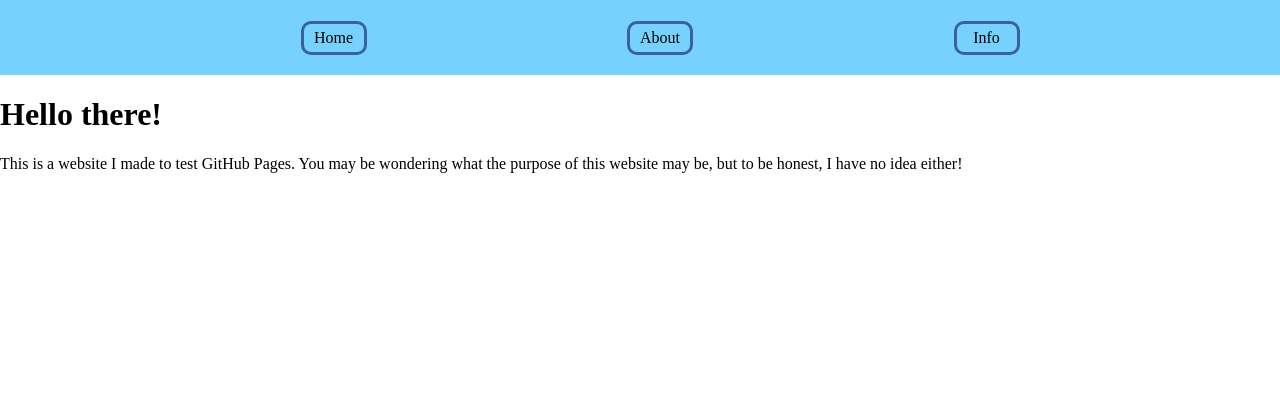
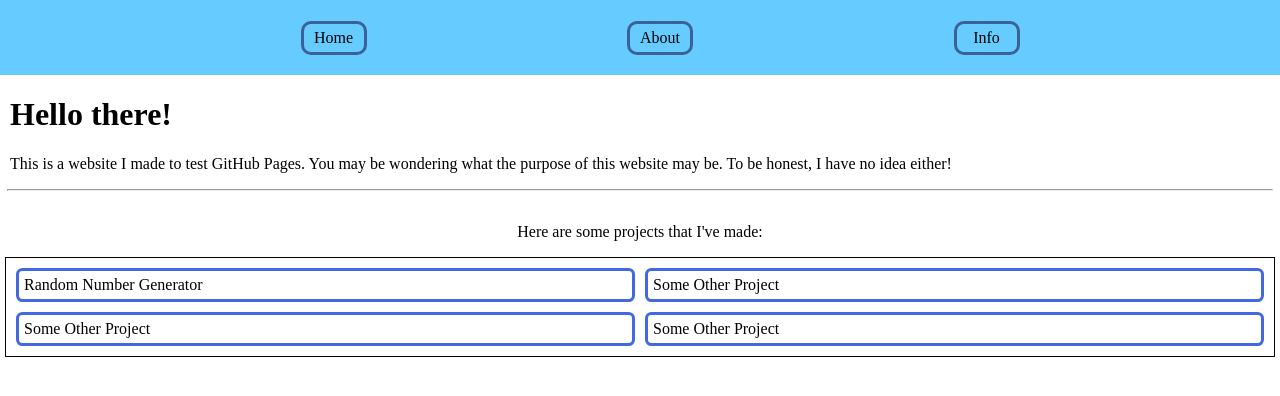
Before and after one commit to DNAwastaken/dnawastaken.github.io, a plain HTML site: page index.html in a window 1280 px wide. Drawn offline with Linux system fonts and the light colour scheme.

Commit message:
Added a new grid to post coding projects to.

```diff
--- a/index.html
+++ b/index.html
@@ -20,9 +20,39 @@
     </ul>
   </header>
   <main>
-    <h1>Hello there!</h1>
-    <p>This is a website I made to test GitHub Pages. You may be wondering what the purpose of this website may be, but to be honest, I have no idea either!</p>
+    <div id="greeting">
+      <h1>Hello there!</h1>
+      <p>This is a website I made to test GitHub Pages. You may be wondering what the purpose of this website may be. To be honest, I have no idea either!</p>
+    </div>
+    <hr style="margin-right: 7px; margin-left: 7px;">
+
+    <p style="text-align: center; margin-top: 2em;">Here are some projects that I've made:</p>
+    <div id="projects-wrapper">
+      <div id="projects-grid">
+        <div id="project-rng" class="projects-grid-item">
+          Random Number Generator
+        </div>
+        <div class="projects-grid-item">
+          Some Other Project
+        </div>
+        <div class="projects-grid-item">
+          Some Other Project
+        </div>
+        <div class="projects-grid-item">
+          Some Other Project
+        </div>
+      </div>
+    </div>
+<!--
+    <div class="projects-popup">
+      <div id="project-rng-popup">
+        <p>Random Number Generator</p>
+        <hr>
+        <label for="rng-range-input"></label>
+        <input id="rng-range-input" type="number" min="1">
+      </div>
+    </div>
+-->
   </main>
-
 </body>
 </html>
--- a/style.css
+++ b/style.css
@@ -1,14 +1,32 @@
+:root {
+
+}
+
 body {
-    margin: 0;
-    padding: 0;
+  margin: 0;
+  padding: 0;
 }
+
+
+
+/* Greeting CSS */
+
+#greeting {
+  margin: 10px;
+}
+
+
 
 /* Header CSS */
 
 .header-main {
+  --header-background: hsl(200, 100%, 70%);
+  --header-button-border-color: hsl(214, 45%, 41%);
+  --header-button-shadow-color: hsl(214, 32%, 53%);
+
   width: 100%;
   height: 75px;
-  background: #0AF8;
+  background: var(--header-background);
   margin-top: -16px;
 }
 
@@ -26,20 +44,44 @@
   width: 50px;
   height: fit-content;
   padding: 5px;
-  border: 3px solid hsl(214, 45%, 41%);
+  border: 3px solid var(--header-button-border-color);
   border-radius: 10px;
   transition: 0.5s ease-out;
   cursor: pointer;
 }
 
 .header-li:hover {
-  box-shadow: 3px 4px 3px hsl(214, 32%, 53%), inset 3px 4px 3px hsl(214, 32%, 53%);
-  text-shadow: 3px 4px 3px hsl(214, 32%, 53%);
+  box-shadow: 3px 4px 3px var(--header-button-shadow-color, black), inset 3px 4px 3px var(--header-button-shadow-color, black);
+  text-shadow: 3px 4px 3px var(--header-button-shadow-color, black);
   transition: 0.2s ease-out;
 }
 
 .header-li:active {
   transform: translateY(3px);
-  box-shadow: 1px 1px 3px hsl(214, 32%, 53%), inset 1px 1px 3px hsl(214, 32%, 53%);
-  text-shadow: 1px 1px 3px hsl(214, 32%, 53%);
+  box-shadow: 1px 1px 3px var(--header-button-shadow-color, black), inset 1px 1px 3px var(--header-button-shadow-color, black);
+  text-shadow: 1px 1px 3px var(--header-button-shadow-color, black);
 }
+
+
+
+/* Projects CSS */
+
+#projects-wrapper {
+  --grid-item-border-color: royalblue;
+
+  border: 1px solid black;
+  padding: 10px;
+  margin: 5px;
+}
+
+#projects-grid {
+  display: grid;
+  grid-template-columns: repeat(2, 1fr);
+  gap: 10px;
+}
+
+.projects-grid-item {
+  border: 3px solid var(--grid-item-border-color, royalblue);
+  border-radius: 0.4rem;
+  padding: 5px;
+}
```
